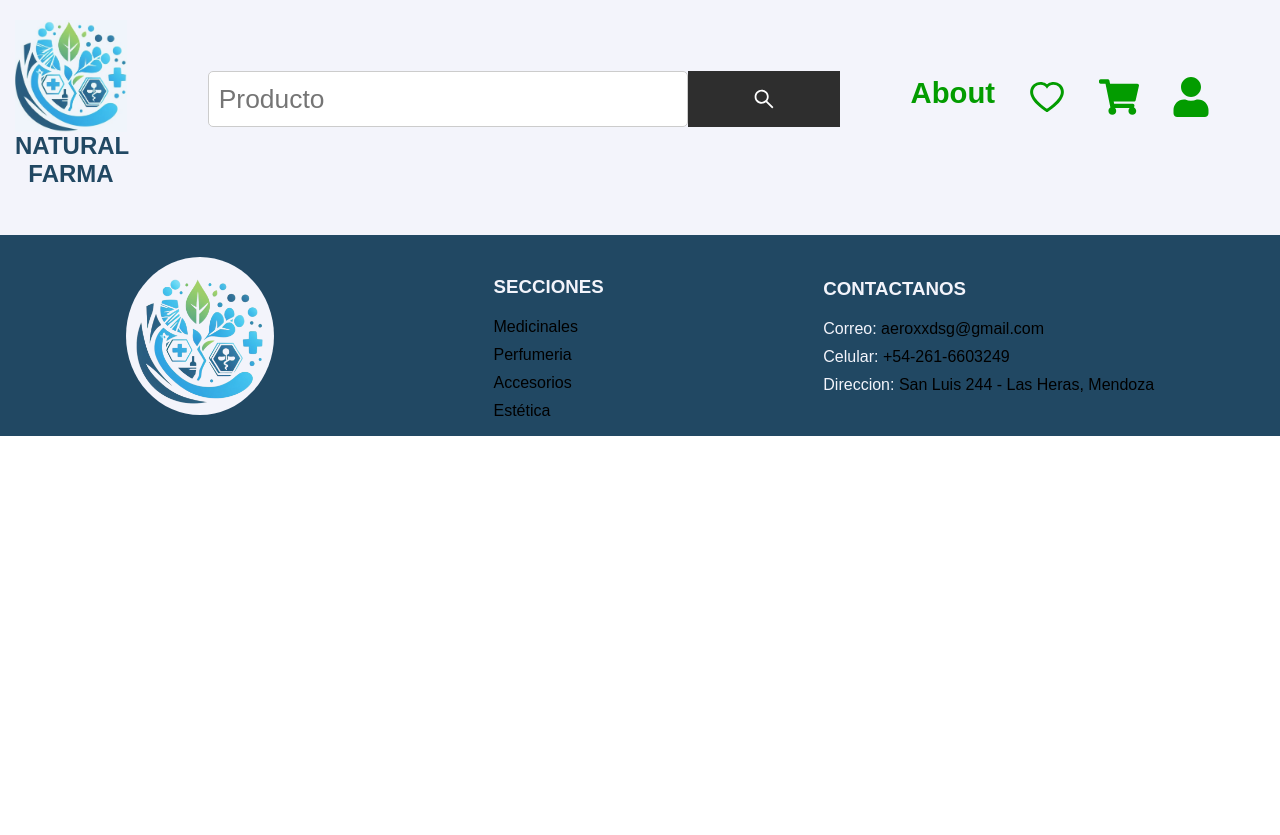
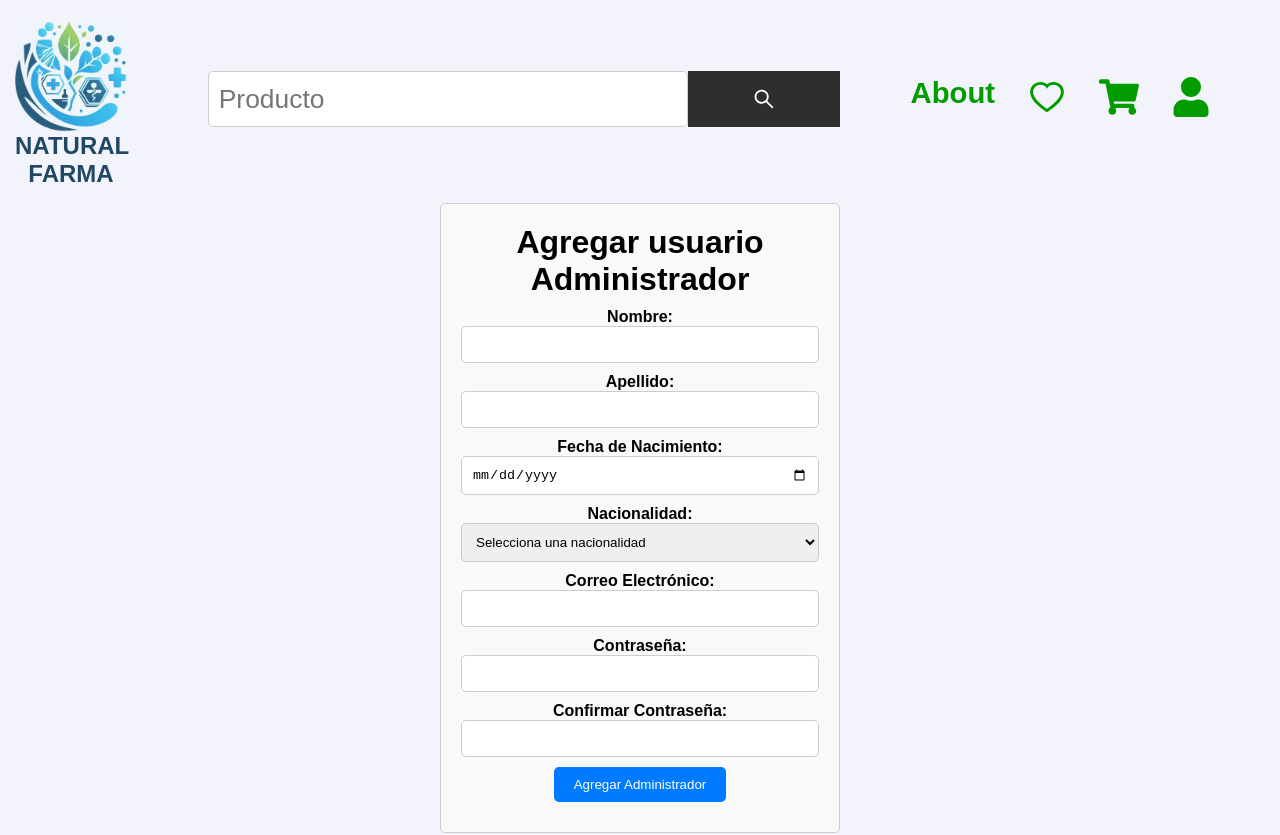
Before and after one commit to FabianCordobes/naturalFarma, a React (Vite) app in the folder Client/: page /admin in a window 1280 px wide. Shown: the top 835 px of the page. Before the commit the page ends 800 px from the top, so only its background shows below. Built offline with nearby package versions, Linux system fonts and the light colour scheme; a web font is replaced by a local one.

Commit message:
Validaciones de register modularizadas, componente para crear admin agregado, y actualizacion de modelo en el back (Agrege una validacion a isAdmin en el modelo admin, para que solo se pueda enviar ese booleano)

```diff
--- a/Client/src/App.jsx
+++ b/Client/src/App.jsx
@@ -14,6 +14,7 @@ import Perfumery from './views/Categories/Perfumery/Perfumery';
 import Accessories from './views/Categories/Accessories/Accessories';
 import Esthetic from './views/Categories/Esthetic/Esthetic';
 import About from './views/About/About';
+import CreateAdmin from './views/Admin/CreateAdmin/CreateAdmin';
 
 function App() {
 	const location = useLocation();
@@ -28,8 +29,8 @@ function App() {
 					element={<Home />}
 					/>
 				<Route
-				path="/product/:id"
-				element={<Detail/>}
+					path="/product/:id"
+					element={<Detail/>}
 					/>
 				<Route
 					path="/"
@@ -75,6 +76,10 @@ function App() {
 					path='/about'
 					element={<About />}
 					/>
+				<Route
+					path='/admin'
+					element={<CreateAdmin/>}
+					/>
 			</Routes>
 			{location.pathname !== '/login' && location.pathname !== '/register' && <Footer />}
 		</div>
--- a/Client/src/redux/actionTypes.js
+++ b/Client/src/redux/actionTypes.js
@@ -21,3 +21,6 @@ export const SET_CART = 'SET_CART';
 
 export const REGISTER_SUCCESS = 'REGISTER_SUCCESS';
 export const REGISTER_FAILURE = 'REGISTER_FAILURE';
+
+export const ADD_ADMIN_USER_SUCCESS = "ADD_ADMIN_USER_SUCCESS"
+export const ADD_ADMIN_USER_FAILURE = "ADD_ADMIN_USER_FAILURE"
--- /dev/null
+++ b/Client/src/redux/actions/adminActions.js
@@ -0,0 +1,13 @@
+import axios from 'axios'
+import { ADD_ADMIN_USER_SUCCESS, ADD_ADMIN_USER_FAILURE } from '../actionTypes'
+
+export const addAdminUser = (adminUserData) => {
+    return async (dispatch) => {
+        try {
+            const response = await axios.post('http://localhost:3001/admin', adminUserData);
+            dispatch({ type: ADD_ADMIN_USER_SUCCESS, payload: response.data });
+        } catch (error) {
+            dispatch({ type: ADD_ADMIN_USER_FAILURE, payload: error.message });
+        }
+    }
+}
--- /dev/null
+++ b/Client/src/utils/registerValidations.js
@@ -0,0 +1,13 @@
+export const isNameValid = (name) => {
+    return name.length >= 3 && name.length <= 15 && /^[a-zA-Z]+$/.test(name);
+  };
+
+  export const isEmailValid = (email) => {
+    const emailRegex = /^[a-zA-Z0-9._%+-]+@[a-zA-Z0-9.-]+\.[a-zA-Z]{2,}$/;
+    return emailRegex.test(email);
+  };
+
+  export const isPasswordValid = (password) => {
+    const passwordRegex = /^(?=.*[0-9])(?=.*[A-Z])(?=.*[!@#\$%\^&*])(?=.{5,20})/;
+    return passwordRegex.test(password);
+  };
--- /dev/null
+++ b/Client/src/views/Admin/CreateAdmin/CreateAdmin.css
@@ -0,0 +1,46 @@
+.register-container {
+    max-width: 400px;
+    margin: 0 auto;
+    padding: 20px;
+    border: 1px solid #ccc;
+    border-radius: 5px;
+    background-color: #f9f9f9;
+  }
+
+  .form-group {
+    margin: 10px 0;
+  }
+
+  label {
+    display: block;
+    font-weight: bold;
+  }
+
+  input[type="text"],
+  input[type="date"],
+  input[type="email"],
+  input[type="password"],
+  select {
+    width: 100%;
+    padding: 10px;
+    border: 1px solid #ccc;
+    border-radius: 5px;
+  }
+
+  .error {
+    color: red;
+    margin-top: 5px;
+  }
+
+  button {
+    background-color: #007bff;
+    color: #fff;
+    padding: 10px 20px;
+    border: none;
+    border-radius: 5px;
+    cursor: pointer;
+  }
+
+  button:hover {
+    background-color: #0056b3;
+  }
--- /dev/null
+++ b/Client/src/views/Admin/CreateAdmin/CreateAdmin.jsx
@@ -0,0 +1,149 @@
+import React, {  useState } from 'react';
+import { useDispatch } from 'react-redux';
+import { addAdminUser } from '../../../redux/actions/adminActions';
+import { isNameValid, isEmailValid, isPasswordValid } from '../../../utils/registerValidations';
+import './CreateAdmin.css'
+
+export default function CreateAdmin () {
+
+    const dispatch = useDispatch();
+
+    const [adminFormData, setAdminFormData] = useState({
+        name: '',
+        lastName: '',
+        birthdate: '',
+        nationality: '',
+        email: '',
+        password: '',
+        confirmPassword: '',
+        isAdmin: true
+    });
+
+    const [errors, setErrors] = useState({});
+
+    const handleInputChange = (event) => {
+
+        const {name, value} = event.target;
+
+        setAdminFormData({ ...adminFormData, [name]: value});
+
+        setErrors({ ...errors, [name]: ''});
+    }
+
+    const validateForm = () => {
+
+        const newErrors = {};
+
+        if(!isNameValid(adminFormData.name)) {
+
+            newErrors.name = 'El nombre debe contener solo letras y tener entre 3 y 15 caracteres.';
+
+        }
+
+        if(!isNameValid(adminFormData.lastName)) {
+
+            newErrors.lastName = 'El nombre debe contener solo letras y tener entre 3 y 15 caracteres.';
+
+        }
+
+        const currentDate = new Date ();
+        const inputDate = new Date(adminFormData.birthdate);
+        const age = currentDate.getFullYear() - inputDate.getFullYear();
+        if(age < 18){
+
+            newErrors.birthdate = 'Debes ser mayor de 18 años.';
+
+        }
+
+        if(!isEmailValid(adminFormData.email)) {
+
+            newErrors.email = 'Correo electrónico no válido.';
+
+        }
+
+        if(!isPasswordValid(adminFormData.password)) {
+
+            newErrors.password = 'La contraseña debe contener al menos 1 número, 1 mayúscula y 1 símbolo, con una longitud de 5 a 20 caracteres.';
+
+        }
+
+        if (adminFormData.password !== adminFormData.confirmPassword) {
+
+            newErrors.confirmPassword = 'Las contraseñas no coinciden.';
+
+        }
+
+        setErrors(newErrors);
+
+    }
+
+    const handleSubmit = async (event) => {
+        event.preventDefault();
+        validateForm();
+
+        if(Object.keys(errors).length === 0) {
+            const newAdminData = {
+                name: adminFormData.name,
+                lastName: adminFormData.lastName,
+                birthdate: adminFormData.birthdate,
+                nationality: adminFormData.nationality,
+                email: adminFormData.email,
+                password: adminFormData.password,
+                isAdmin: adminFormData.isAdmin
+            };
+
+            dispatch(addAdminUser(newAdminData))
+        }
+    }
+
+    return(
+        <div className='register-container'>
+            <h1>Agregar usuario Administrador</h1>
+            <form onSubmit={handleSubmit}>
+                <div className='form-group'>
+                    <label>Nombre:</label>
+                    <input type='text' name='name' value={adminFormData.name} onChange={handleInputChange} onBlur={validateForm} />
+                    {errors.name && <p className='error'>{errors.name}</p>}
+                </div>
+                <div className='form-group'>
+                    <label>Apellido:</label>
+                    <input type='text' name='lastName' value={adminFormData.lastName} onChange={handleInputChange} onBlur={validateForm}/>
+                    {errors.lastName && <p className="error">{errors.lastName}</p>}
+                </div>
+                <div className='form-group'>
+                    <label>Fecha de Nacimiento:</label>
+                    <input type='date' name='birthdate' value={adminFormData.birthdate} onChange={handleInputChange} onBlur={validateForm}/>
+                    {errors.birthdate && <p className="error">{errors.birthdate}</p>}
+                </div>
+                <div className='form-group'>
+                    <label>Nacionalidad:</label>
+                    <select name='nationality' value={adminFormData.nationality} onChange={handleInputChange} onBlur={validateForm}>
+                        <option value="">Selecciona una nacionalidad</option>
+                        <option value="Argentina">Argentina</option>
+                        <option value="Brasil">Brasil</option>
+                        <option value="Chile">Chile</option>
+                    </select>
+                    {errors.nationality && <p className="error">{errors.nationality}</p>}
+                </div>
+                <div className='form-group'>
+                    <label>Correo Electrónico:</label>
+                    <input type='email' name='email' value={adminFormData.email} onChange={handleInputChange} onBlur={validateForm}/>
+                    {errors.email && <p className="error">{errors.email}</p>}
+                </div>
+                <div>
+                    <label>Contraseña:</label>
+                    <input type='password' name='password' value={adminFormData.password} onChange={handleInputChange} onBlur={validateForm}/>
+                    {errors.password && <p className='error'>{errors.password}</p>}
+                </div>
+                <div className='form-group'>
+                    <label>Confirmar Contraseña:</label>
+                    <input type='password' name='confirmPassword' value={adminFormData.confirmPassword} onChange={handleInputChange} onBlur={validateForm}/>
+                    {errors.confirmPassword && <p className="error">{errors.confirmPassword}</p>}
+                </div>
+                <div className='form-group'>
+                    <button type='submit'>Agregar Administrador</button>
+                </div>
+            </form>
+        </div>
+    )
+}
--- a/Client/src/views/Register/Register.jsx
+++ b/Client/src/views/Register/Register.jsx
@@ -2,6 +2,7 @@ import React, { useState } from 'react';
 import { useDispatch } from 'react-redux';
 import { registerUser } from '../../redux/actions/userActions';
 import './Register.css';
+import { isNameValid, isEmailValid, isPasswordValid } from '../../utils/registerValidations';
 
 export default function Register() {
   const dispatch = useDispatch();
@@ -24,23 +25,14 @@ export default function Register() {
     setErrors({ ...errors, [name]: '' });
   };
 
-  const isEmailValid = (email) => {
-    const emailRegex = /^[a-zA-Z0-9._%+-]+@[a-zA-Z0-9.-]+\.[a-zA-Z]{2,}$/;
-    return emailRegex.test(email);
-  };
-
-  const isPasswordValid = (password) => {
-    const passwordRegex = /^(?=.*[0-9])(?=.*[A-Z])(?=.*[!@#\$%\^&*])(?=.{5,20})/;
-    return passwordRegex.test(password);
-  };
-
   const validateForm = () => {
     const newErrors = {};
 
-    if (formData.name.length < 3 || formData.name.length > 15 || !/^[a-zA-Z]+$/.test(formData.name)) {
+    if (!isNameValid(formData.name)) {
       newErrors.name = 'El nombre debe contener solo letras y tener entre 3 y 15 caracteres.';
     }
-    if (formData.lastName.length < 3 || formData.lastName.length > 15 || !/^[a-zA-Z]+$/.test(formData.lastName)) {
+
+    if (!isNameValid(formData.lastName)) {
       newErrors.lastName = 'El apellido debe contener solo letras y tener entre 3 y 15 caracteres.';
     }
 
```
Also changed, not shown: Client/src/redux/reducers/adminReducer.js (added, +25 -0 lines), 1 other file (tests, documents, lock files or other folders).
